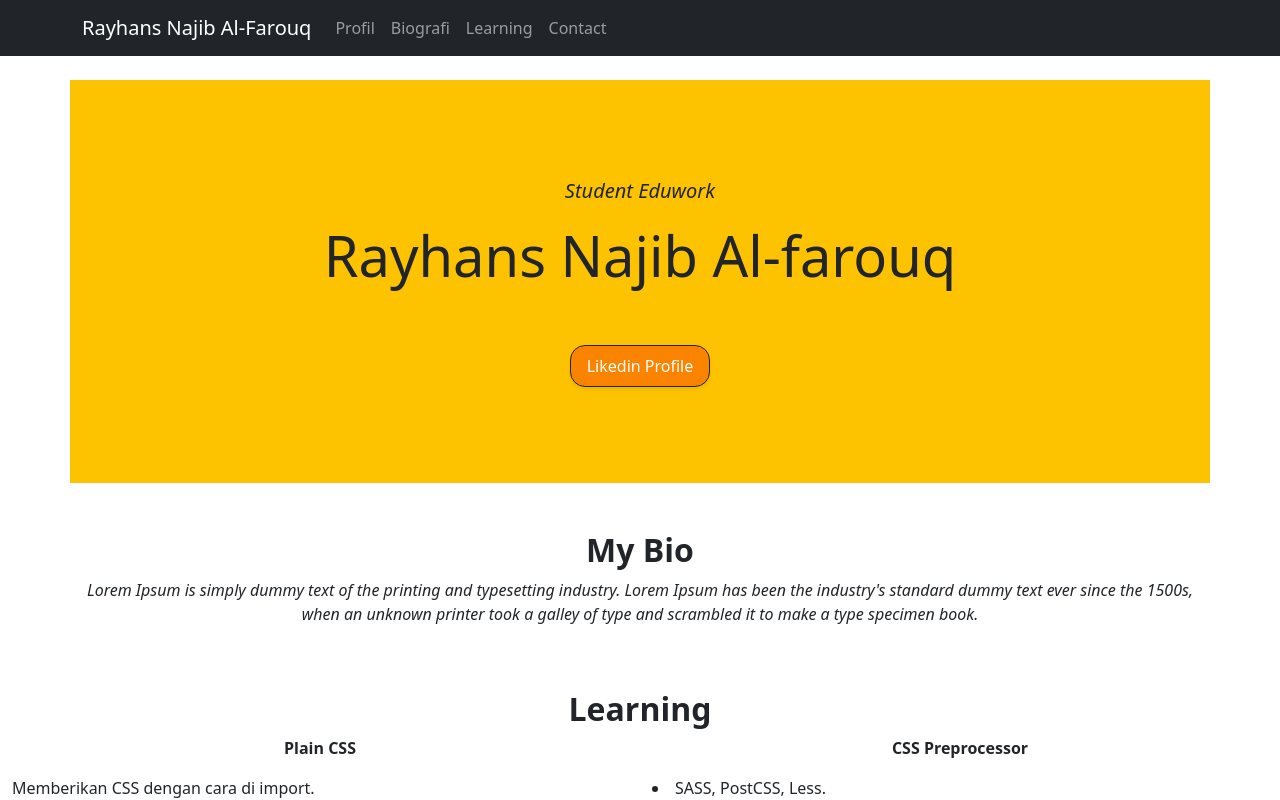
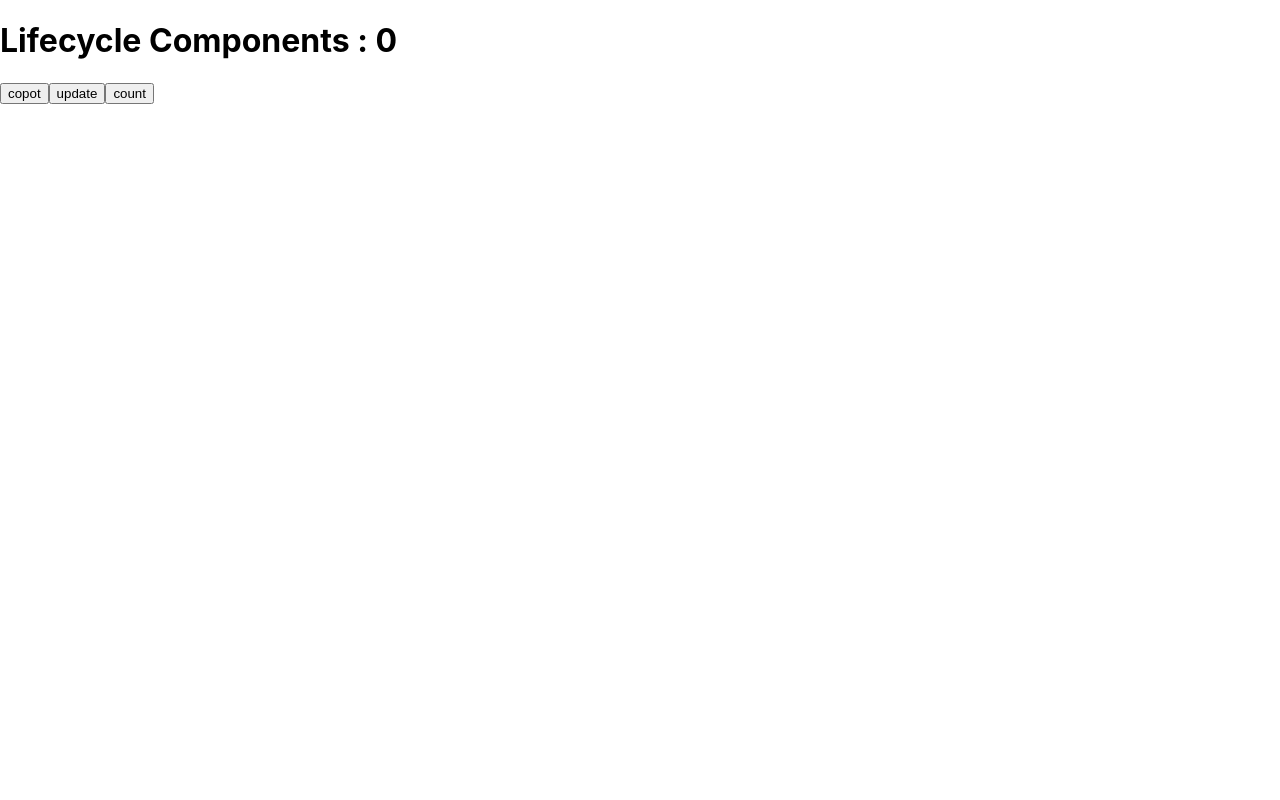
Before and after one commit to rayhans358/task_lifecycle-component, a React (Create React App) app: page / in a window 1280 px wide. Shown: the top 800 px of the page. Built offline with nearby package versions, Linux system fonts and the light colour scheme.

Commit message:
Lifecycle Components

```diff
--- a/src/App.js
+++ b/src/App.js
@@ -4,8 +4,8 @@
 // import Rendering from "./Materi/Rendering";
 // import Form from "./Materi/Form";
 // import FormValidation from "./Task/FormValidation"
-// import Lifecycle from "./Materi/Lifecycle";
-import StylingComponent from "./Task/StylingComponent";
+// import StylingComponent from "./Task/StylingComponent";
+import Lifecycle from "./Materi/Lifecycle";
 
 function App() {
   return (
@@ -16,8 +16,8 @@ function App() {
       {/* <Rendering/> */}
       {/* <Form/> */}
       {/* <FormValidation/> */}
-      <StylingComponent />
-      {/* <Lifecycle /> */}
+      {/* <StylingComponent /> */}
+      <Lifecycle />
     </div>
   );
 }
--- a/src/Materi/Lifecycle/pembahasan/Title.jsx
+++ b/src/Materi/Lifecycle/pembahasan/Title.jsx
@@ -1,13 +1,13 @@
 import React from "react";
 
 export default class Title extends React.Component {
+
   constructor(props) {
     super(props);
     this.state = {
       title: 'Lifecycle'
     }
     console.log(`CONSTRUCTOR`);
-
   }
 
   static getDerivedStateFromProps(props, state) {
```
Also changed, not shown: src/Materi/Lifecycle/index.jsx (line endings or trailing spaces).
